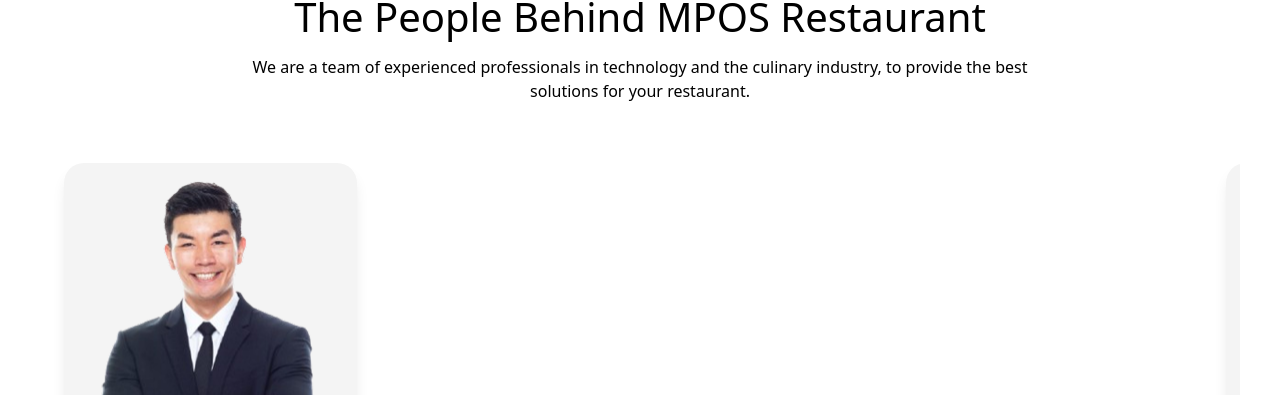
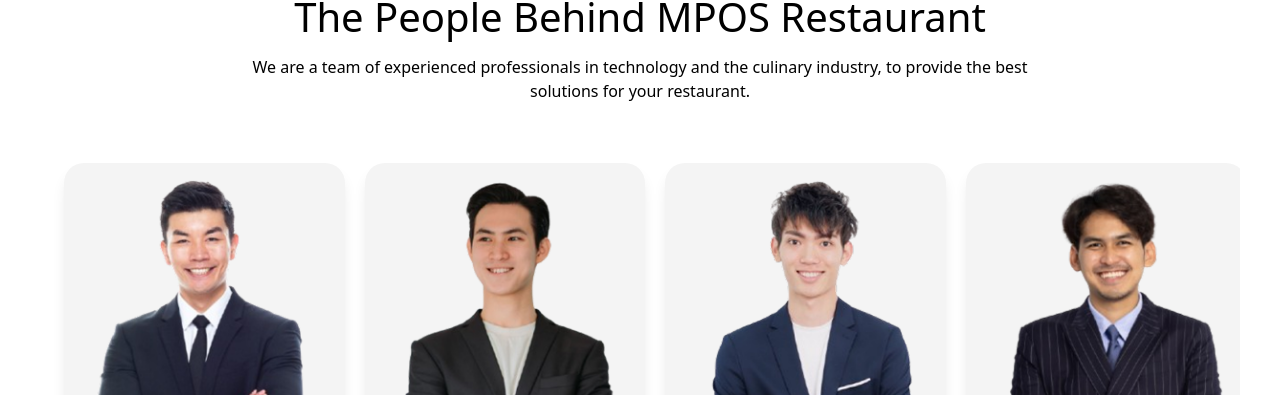
Before and after one commit to nurviatika/Mpos2, a website built with Vite: page src/about.html in a window 1280 px wide. Shown: the part 1980-2375 px from the top of the page. Built offline with nearby package versions, Linux system fonts and the light colour scheme; a web font is replaced by a local one.

Commit message:
perbaikan page about & js

```diff
--- a/main.js
+++ b/main.js
@@ -1,3 +1,4 @@
+// import './src/about.js';
 
 function toggleFAQ(element) {
   const content = element.parentElement.querySelector(".faq-content");
--- a/src/about.html
+++ b/src/about.html
@@ -706,7 +706,8 @@
     </footer>
 
     <script src="https://cdn.jsdelivr.net/npm/swiper@11/swiper-bundle.min.js"></script>
-    <script type="module" src="/main.js"></script>
-    <script src="/src/about.js"></script>
+    <script type="module" src="../main.js"></script>
+    <script type="module" src="./about.js"></script>
+    <!-- <script src="/src/about.js"></script> -->
   </body>
 </html>
--- /dev/null
+++ b/src/about.js
@@ -0,0 +1,39 @@
+document.addEventListener("DOMContentLoaded", function () {
+  new Swiper(".ourteamslider", {
+    slidesPerView: 1,
+    spaceBetween: 10,
+    breakpoints: {
+      768: {
+        slidesPerView: 2,
+        spaceBetween: 20,
+      },
+      1024: {
+        slidesPerView: 4,
+        spaceBetween: 10,
+      },
+    },
+    pagination: {
+      el: ".swiper-pagination",
+      clickable: true,
+    },
+    navigation: {
+      nextEl: ".swiper-button-next",
+      prevEl: ".swiper-button-prev",
+    },
+  });
+
+  let lastScrollTop = 0;
+  const navbar = document.getElementById("navbar");
+
+  window.addEventListener("scroll", function () {
+    const scrollTop = window.pageYOffset || document.documentElement.scrollTop;
+
+    if (scrollTop > lastScrollTop) {
+      navbar.style.transform = "translateY(-100%)";
+    } else {
+      navbar.style.transform = "translateY(0)";
+    }
+
+    lastScrollTop = scrollTop <= 0 ? 0 : scrollTop;
+  });
+})
```
